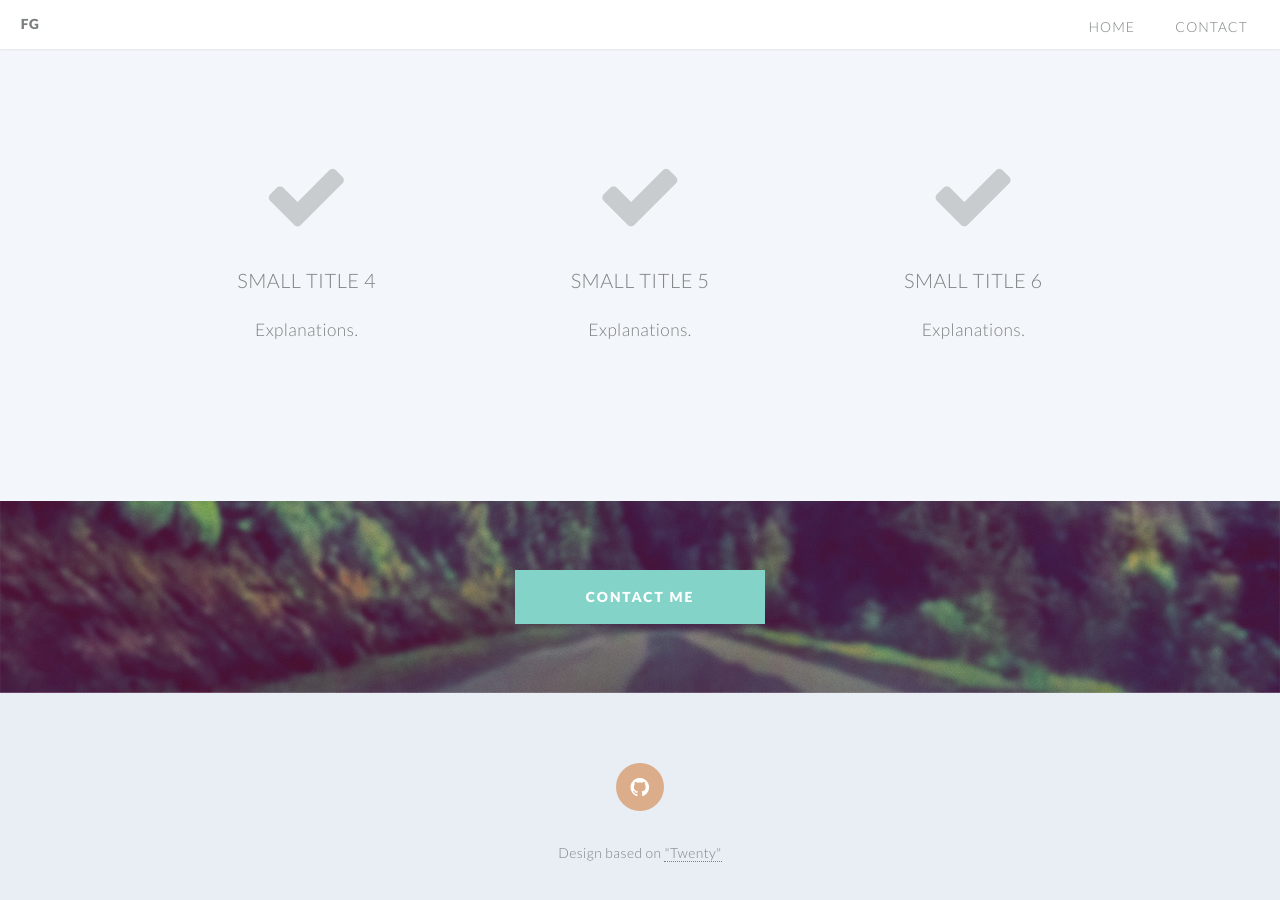
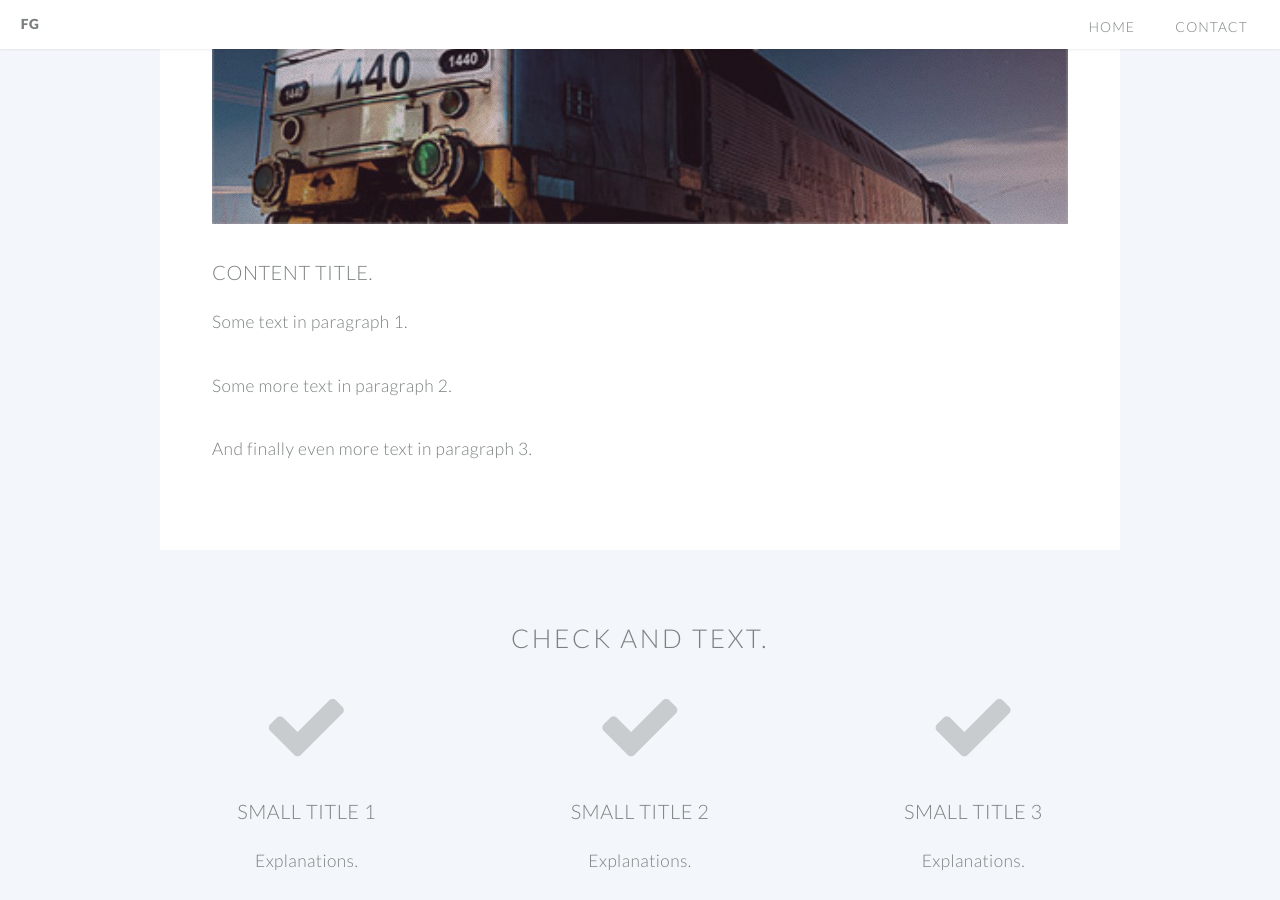
Before and after one commit to fgiaimo/fgiaimo.github.io, a Jekyll site: the page built from index.html, in a window 1280 px wide and 900 px high, scrolled down 794 px. Built offline with Jekyll 4.4.1, drawn with Linux system fonts in a browser that asks for light colours.

Commit message:
Testing content

```diff
--- a/index.html
+++ b/index.html
@@ -39,6 +39,22 @@ layout: landing-page
 						</div>
 					</section>
 				-->
+
+        <section class="wrapper style4 container">
+						<!-- Content -->
+						<div class="content">
+							<section>
+								<a href="#" class="image featured"><img src="images/pic04.jpg" alt="" /></a>
+								<header>
+									<h3>Content title.</h3>
+								</header>
+								<p>Some text in paragraph 1.</p>
+								<p>Some more text in paragraph 2.</p>
+								<p>And finally even more text in paragraph 3.</p>
+							</section>
+						</div>
+					</section>
+
 				<!---->
 					<section class="wrapper style1 container special">
           <header>
```
